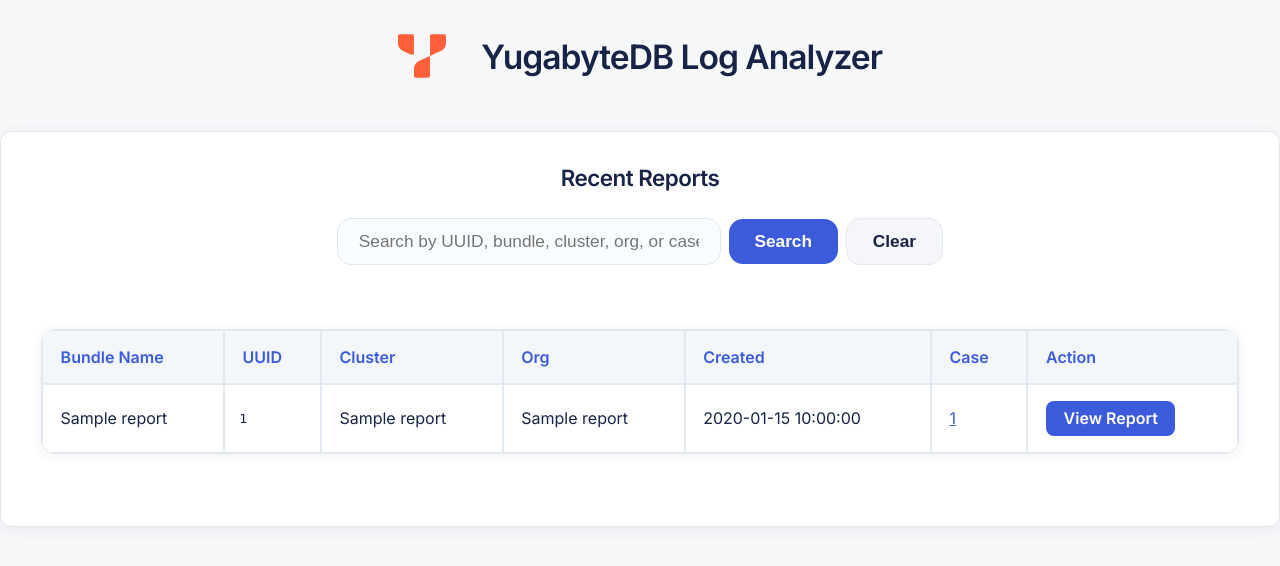
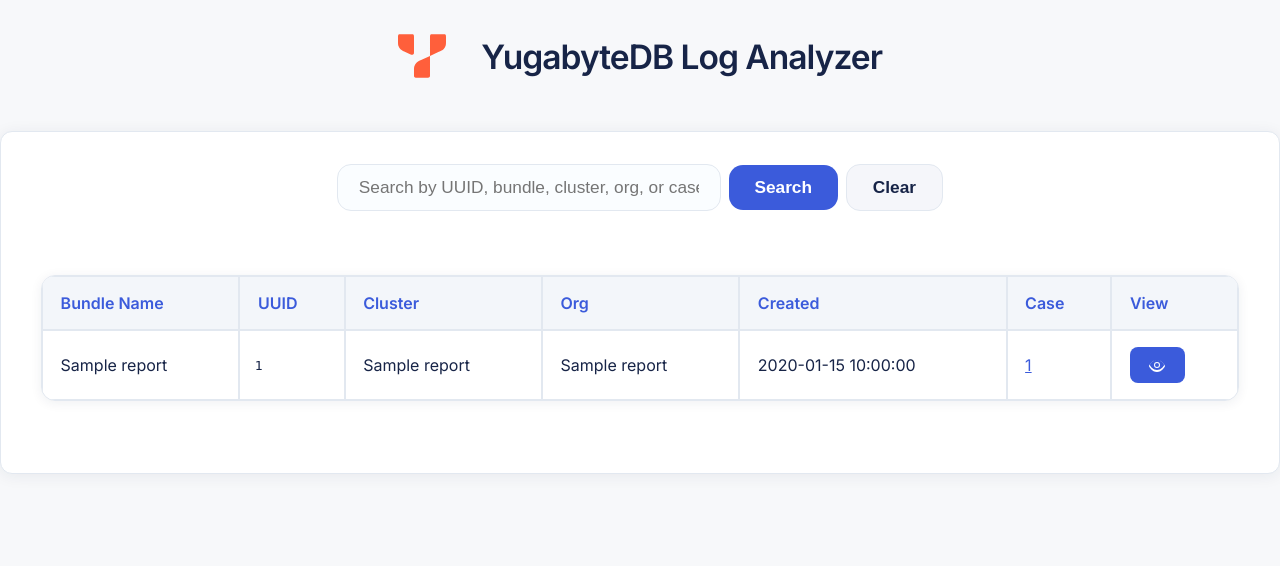
Before and after one commit to yugabyte/log_analyzer, a Flask app: template webserver/templates/index.html in a window 1280 px wide. Shown: the top 566 px of the page. Run offline with Flask 2, Linux system fonts and the light colour scheme; the template is opened without the code that fills it: most values are stand-ins (such as "Sample title", 1, 10 or a date in 2020); some libraries are stand-ins or nearby versions.

Commit message:
feat: Update reports table to enhance action buttons with icons and improve accessibility

```diff
--- a/webserver/templates/index.html
+++ b/webserver/templates/index.html
@@ -188,7 +188,6 @@
       </a>
     </div>
     <div class="yuga-container">
-      <div class="modern-section-title">Recent Reports</div>
       <div class="modern-search-bar">
         <input
           id="searchBox"
@@ -212,7 +211,7 @@
               <th>Org</th>
               <th>Created</th>
               <th>Case</th>
-              <th>Action</th>
+              <th>View</th>
             </tr>
           </thead>
           <tbody>
@@ -232,9 +231,25 @@
                 >{% else %}-{% endif %}
               </td>
               <td>
-                <a class="modern-view-btn" href="/reports/{{ report.id }}"
-                  >View Report</a
+                <a
+                  class="modern-view-btn"
+                  href="/reports/{{ report.id }}"
+                  title="View Report"
                 >
+                  <svg
+                    xmlns="http://www.w3.org/2000/svg"
+                    width="20"
+                    height="20"
+                    fill="none"
+                    viewBox="0 0 20 20"
+                    style="vertical-align: middle"
+                  >
+                    <path
+                      fill="currentColor"
+                      d="M10 4c-5 0-8 5.5-8 6s3 6 8 6 8-5.5 8-6-3-6-8-6zm0 10c-3.9 0-6.6-3.7-7.3-5C3.4 7.7 6.1 4 10 4s6.6 3.7 7.3 5c-.7 1.3-3.4 5-7.3 5zm0-8a3 3 0 100 6 3 3 0 000-6zm0 5a2 2 0 110-4 2 2 0 010 4z"
+                    />
+                  </svg>
+                </a>
               </td>
             </tr>
             {% endfor %}
@@ -265,7 +280,7 @@
           <th>Org</th>
           <th>Created</th>
           <th>Case</th>
-          <th>Action</th>
+          <th>Action to View</th>
         </tr></thead><tbody>`;
         for (const report of reports) {
           html += `<tr>
@@ -275,7 +290,7 @@
             <td>${report.organization_name}</td>
             <td>${report.created_at}</td>
             <td>${report.case_id ? `<a class='modern-case-link' href='https://yugabyte.zzendesk.com/agent/tickets/${report.case_id}' target='_blank'>${report.case_id}</a>` : '-'}</td>
-            <td><a class='modern-view-btn' href='/reports/${report.id}'>View Report</a></td>
+            <td><a class='modern-view-btn' href='/reports/${report.id}' title='View Report'><svg xmlns='http://www.w3.org/2000/svg' width='20' height='20' fill='none' viewBox='0 0 20 20' style='vertical-align:middle;'><path fill='currentColor' d='M10 4c-5 0-8 5.5-8 6s3 6 8 6 8-5.5 8-6-3-6-8-6zm0 10c-3.9 0-6.6-3.7-7.3-5C3.4 7.7 6.1 4 10 4s6.6 3.7 7.3 5c-.7 1.3-3.4 5-7.3 5zm0-8a3 3 0 100 6 3 3 0 000-6zm0 5a2 2 0 110-4 2 2 0 010 4z'/></svg></a></td>
           </tr>`;
         }
         html += '</tbody></table>';
```
